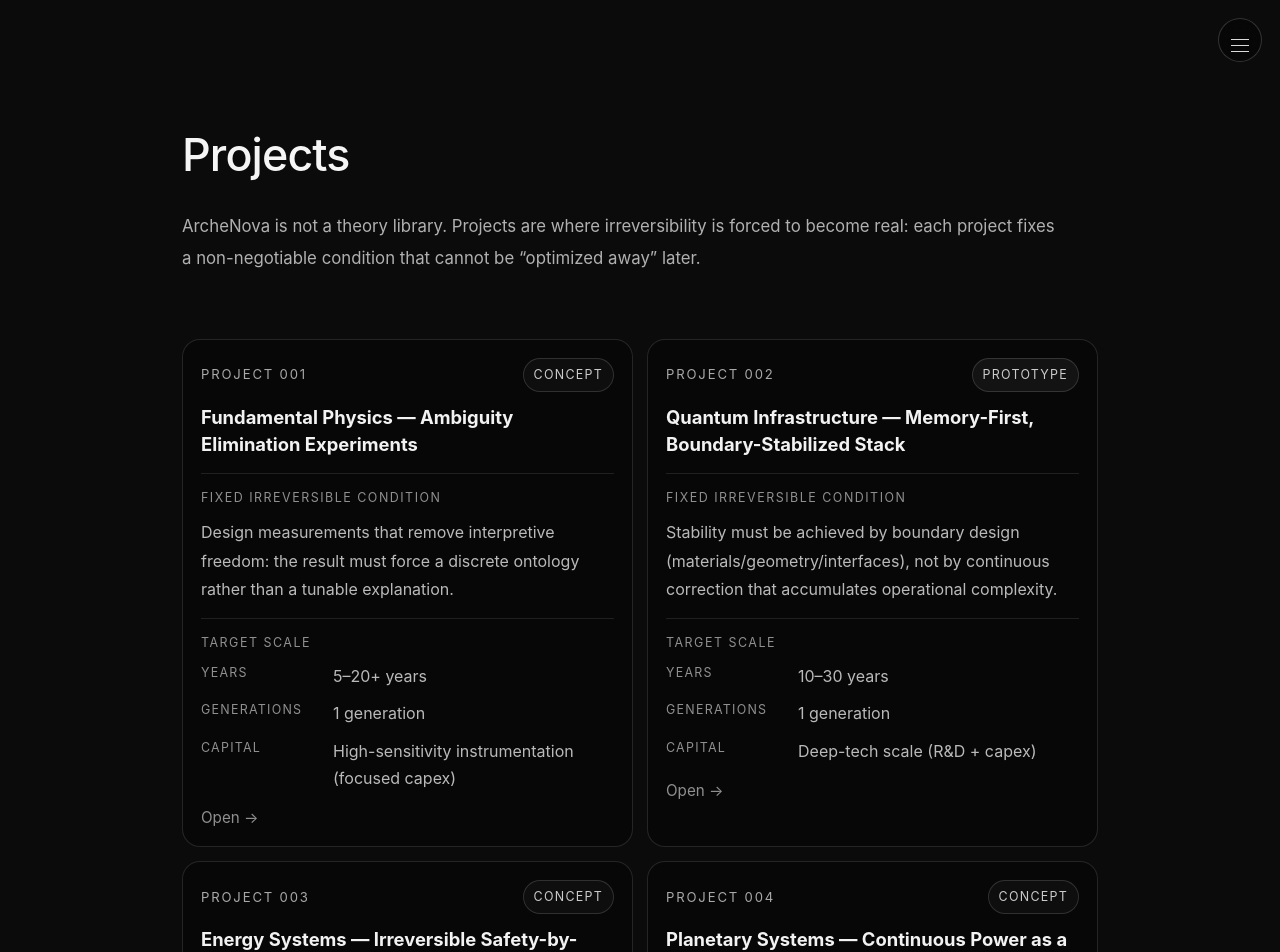
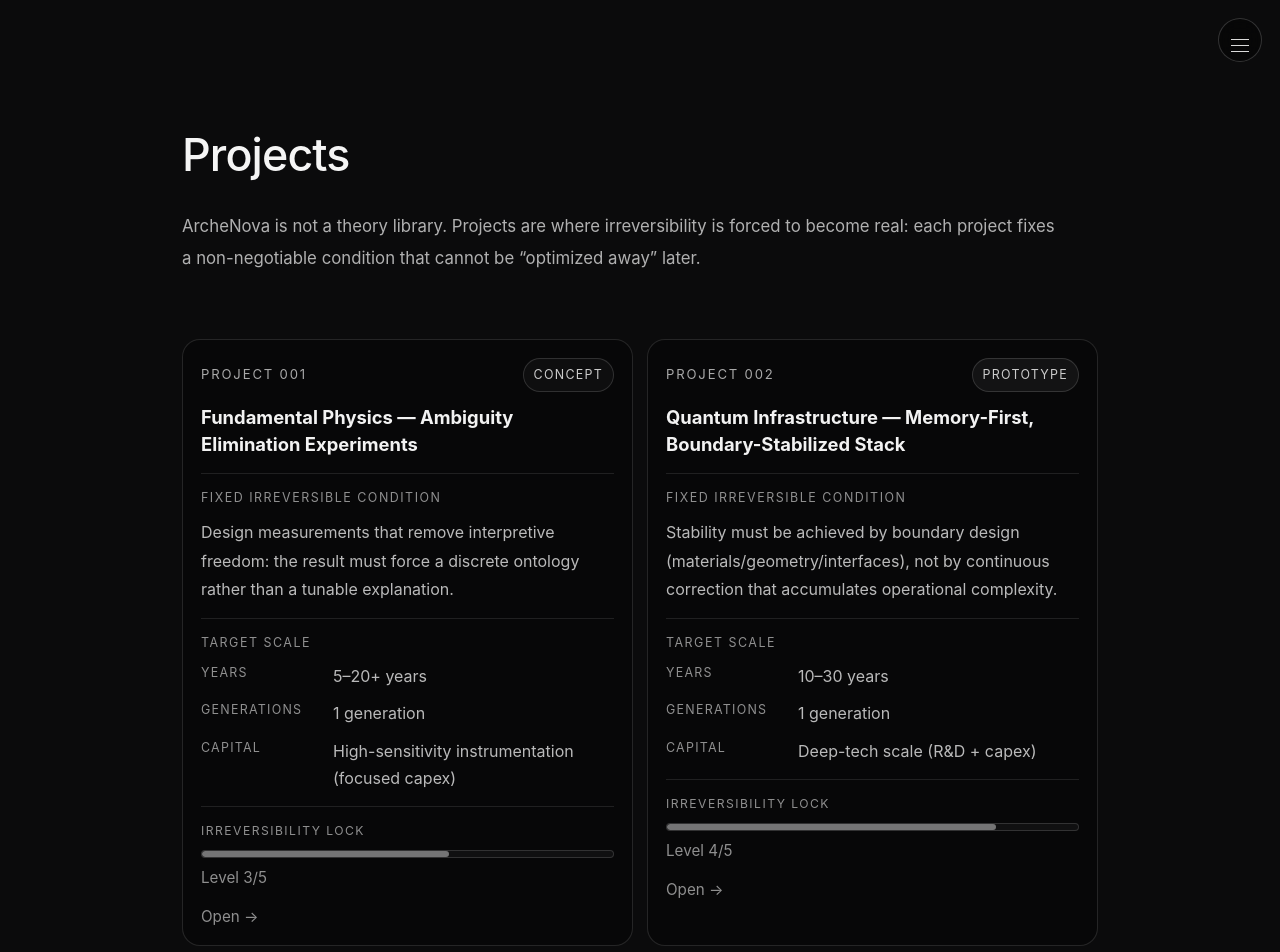
Before and after one commit to z562tbycfd-bit/archenova, a Next.js app: page /projects in a window 1280 px wide. Shown: the top 952 px of the page. Built offline with nearby package versions, Linux system fonts and the light colour scheme.

Commit message:
Add mini irreversibility lock meter to project cards

```diff
--- a/app/projects/page.tsx
+++ b/app/projects/page.tsx
@@ -103,6 +103,47 @@ function PhaseBadge({ phase }: { phase: Phase }) {
 }
 
 export default function ProjectsPage() {
+    function lockLevelFromYears(years: string) {
+    const s = years.toLowerCase();
+    if (s.includes("100") || s.includes("50") || s.includes("30")) return 5;
+    if (s.includes("20") || s.includes("10")) return 4;
+    if (s.includes("5")) return 3;
+    return 3;
+  }
+
+  function lockLevelFromGenerations(g: string) {
+    const s = g.toLowerCase();
+    if (s.includes("3")) return 5;
+    if (s.includes("2")) return 4;
+    if (s.includes("1")) return 3;
+    return 3;
+  }
+
+  function lockLevelFromCapital(c: string) {
+    const s = c.toLowerCase();
+    if (s.includes("infrastructure") || s.includes("locked") || s.includes("custody")) return 5;
+    if (s.includes("mission") || s.includes("governance")) return 4;
+    if (s.includes("deep-tech") || s.includes("instrument")) return 3;
+    return 3;
+  }
+
+  function phaseLock(phase: "Concept" | "Prototype" | "Deployment") {
+    if (phase === "Deployment") return 5;
+    if (phase === "Prototype") return 4;
+    return 3;
+  }
+
+  function avgLock(p: {
+    scale: { years: string; generations: string; capital: string };
+    phase: "Concept" | "Prototype" | "Deployment";
+  }) {
+    const a = lockLevelFromYears(p.scale.years);
+    const b = lockLevelFromGenerations(p.scale.generations);
+    const c = lockLevelFromCapital(p.scale.capital);
+    const d = phaseLock(p.phase);
+    return Math.round((a + b + c + d) / 4);
+  }
+
   return (
     <main className="projects">
       <header className="projects-head">
@@ -146,6 +187,17 @@ export default function ProjectsPage() {
                 </div>
               </div>
             </div>
+            {/* Mini Lock Meter (summary) */}
+            <div className="pj-mini">
+              <div className="pj-mini-k">Irreversibility Lock</div>
+              <div className="pj-mini-meter" aria-label={`Lock level ${avgLock(p)} of 5`}>
+                <div
+                  className="pj-mini-fill"
+                  style={{ width: `${(avgLock(p) / 5) * 100}%` }}
+                />
+              </div>
+              <div className="pj-mini-note">Level {avgLock(p)}/5</div>
+            </div>
 
             <div className="pj-open">Open →</div>
           </Link>
--- a/styles/globals.css
+++ b/styles/globals.css
@@ -1659,3 +1659,39 @@ nav {
     padding: 16px 14px 14px;
   }
 }
+/* =========================
+   Projects list — Mini Lock Meter
+   ========================= */
+.pj-mini {
+  margin-top: 14px;
+  padding-top: 14px;
+  border-top: 1px solid rgba(255, 255, 255, 0.10);
+}
+
+.pj-mini-k {
+  font-size: 0.76rem;
+  letter-spacing: 0.12em;
+  text-transform: uppercase;
+  color: rgba(255, 255, 255, 0.55);
+  margin-bottom: 10px;
+}
+
+.pj-mini-meter {
+  height: 8px;
+  border-radius: 999px;
+  border: 1px solid rgba(255, 255, 255, 0.14);
+  background: rgba(255, 255, 255, 0.04);
+  overflow: hidden;
+}
+
+.pj-mini-fill {
+  height: 100%;
+  background: rgba(255, 255, 255, 0.42);
+  border-radius: 999px;
+}
+
+.pj-mini-note {
+  margin-top: 8px;
+  color: rgba(255, 255, 255, 0.55);
+  font-size: 0.95rem;
+}
```
